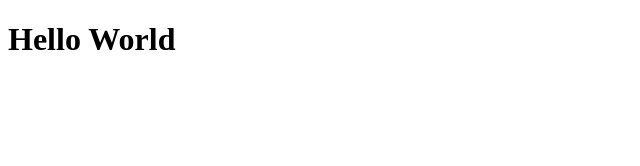
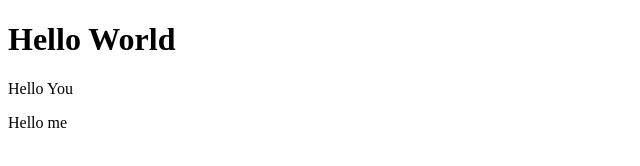
Before and after one commit to MR-Vince/MR-Vince.github.io, a plain HTML site: page index.html in a window 1280 px wide. Shown: the whole page, without its empty margins (0-640 px from the left). Drawn offline with Linux system fonts and the light colour scheme.

Commit message:
added paragraph

```diff
--- a/index.html
+++ b/index.html
@@ -5,6 +5,7 @@
 	</head>
 	<body>
 		<h1>Hello World</h1>
-
+		<p> Hello You </p>
+		<p> Hello me </p>
 	</body>
 </html>
```
